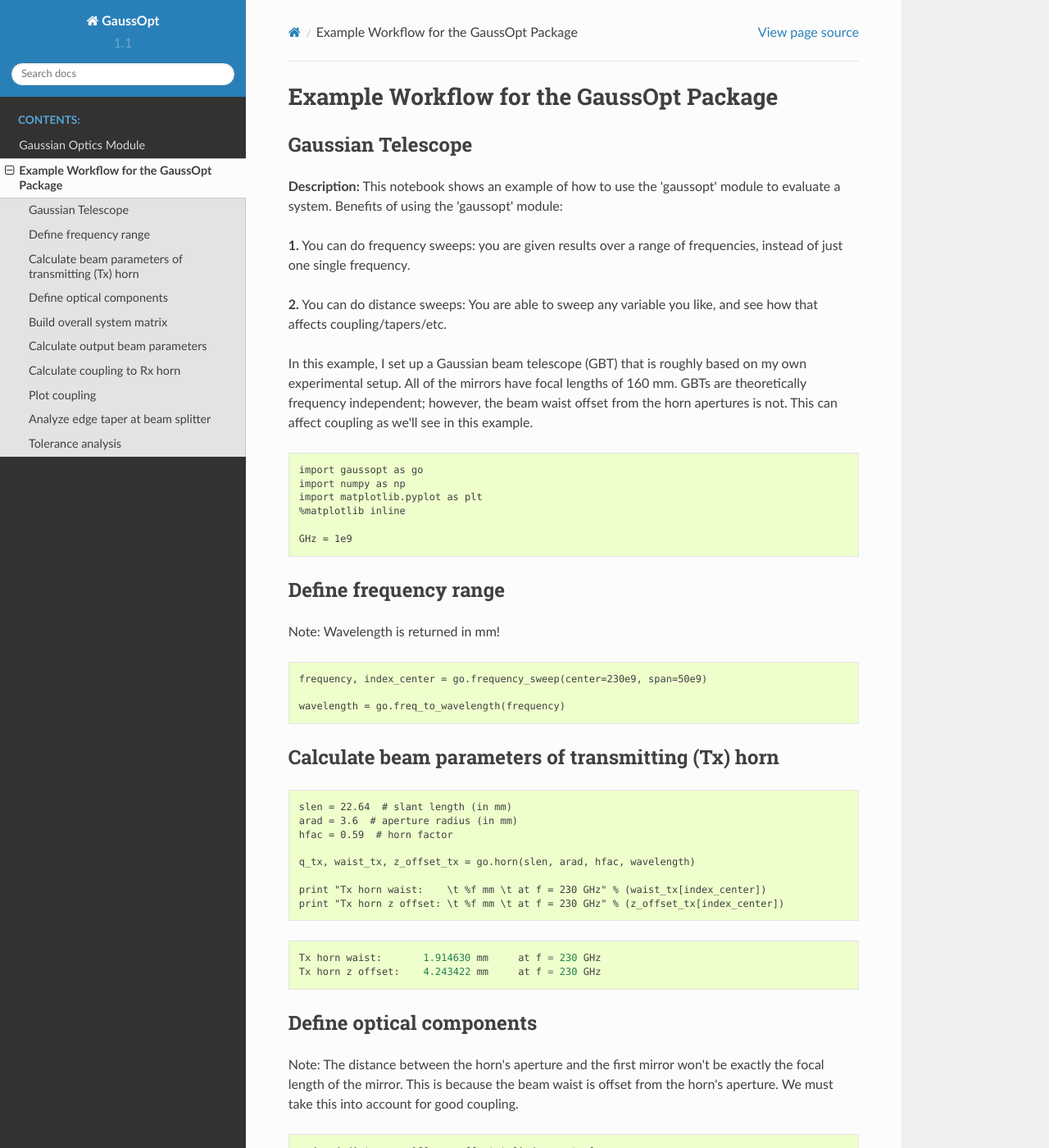
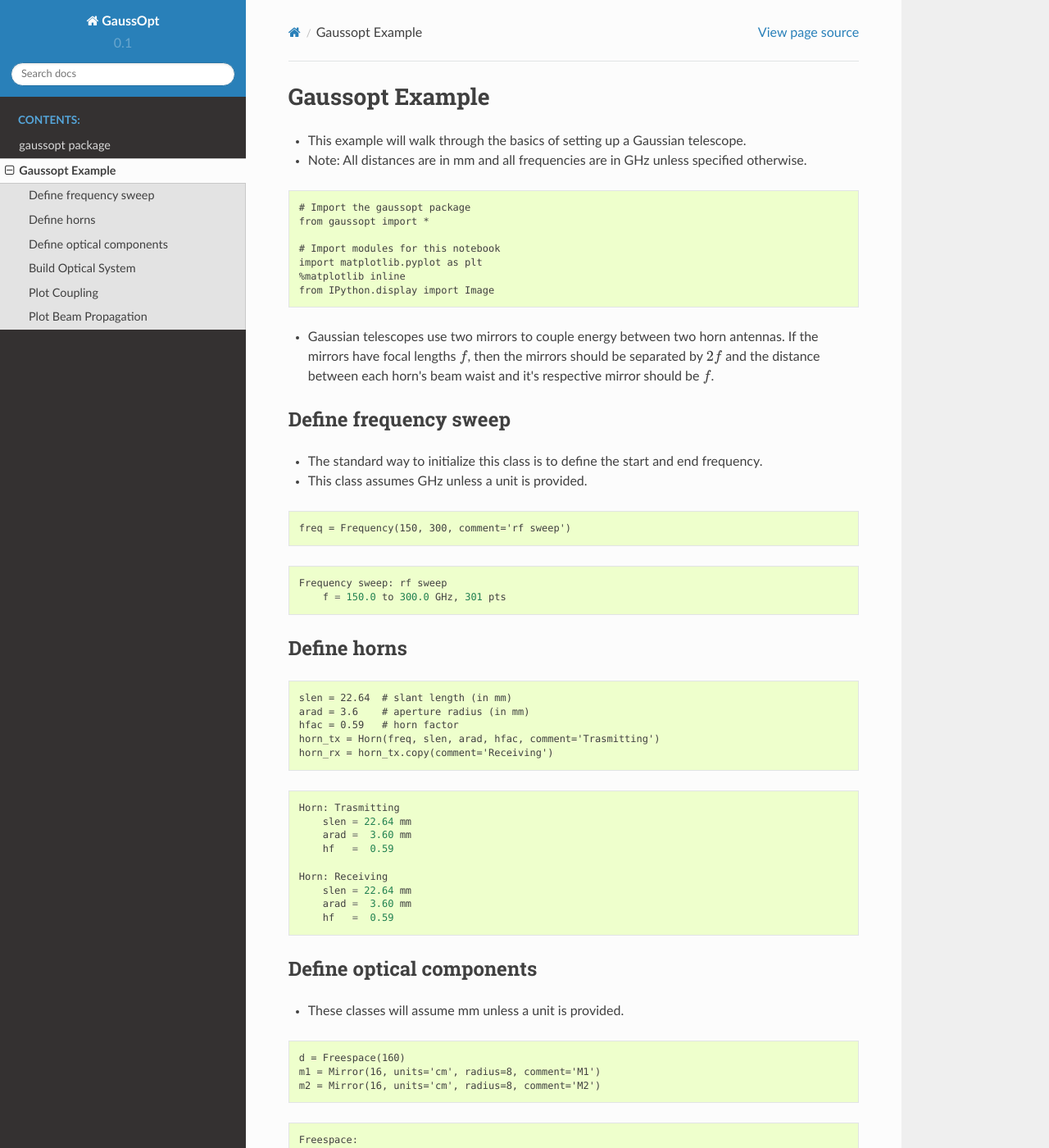
Before and after one commit to garrettj403/GaussOpt, a Sphinx documentation site: the page built from docs/source/gaussopt_example.rst, in a window 1280 px wide and 1400 px high. Shown: the whole window at 82% size. Built offline with Sphinx 7.4.7 and the Read the Docs theme 2.0.0, drawn with Linux system fonts in a browser that asks for light colours; some of the changed text lies outside the part shown.

Commit message:
Update documentation

```diff
--- a/docs/source/conf.py
+++ b/docs/source/conf.py
@@ -18,10 +18,11 @@
 #
 import os
 import sys
-# sys.path.insert(0, os.path.abspath('/Volumes/Data/garrett/GoogleDrive/PyProj/GaussOpt/'))
 sys.path.insert(0, os.path.abspath('../..'))
 sys.path.insert(0, os.path.abspath('..'))
 print os.getcwd()
+
+autoclass_content = 'both'
 
 # -- General configuration ------------------------------------------------
 
@@ -61,9 +62,9 @@ author = u'John Garrett'
 # built documents.
 #
 # The short X.Y version.
-version = u'1.1'
+version = u'0.1'
 # The full version, including alpha/beta/rc tags.
-release = u'1.1'
+release = u'0.1.dev1'
 
 # The language for content autogenerated by Sphinx. Refer to documentation
 # for a list of supported languages.
@@ -116,11 +117,11 @@ htmlhelp_basename = 'GaussOptdoc'
 latex_elements = {
     # The paper size ('letterpaper' or 'a4paper').
     #
-    # 'papersize': 'letterpaper',
+    'papersize': 'a4paper',
 
     # The font size ('10pt', '11pt' or '12pt').
     #
-    # 'pointsize': '10pt',
+    'pointsize': '12pt',
 
     # Additional stuff for the LaTeX preamble.
     #
@@ -128,7 +129,7 @@ latex_elements = {
 
     # Latex figure (float) alignment
     #
-    # 'figure_align': 'htbp',
+    'figure_align': 'h',
 }
 
 # Grouping the document tree into LaTeX files. List of tuples
--- a/docs/source/gaussopt_example.rst
+++ b/docs/source/gaussopt_example.rst
@@ -1,273 +1,158 @@
 
-Example Workflow for the GaussOpt Package
-=========================================
+Gaussopt Example
+================
 
-Gaussian Telescope
-~~~~~~~~~~~~~~~~~~
-
-**Description:** This notebook shows an example of how to use the
-'gaussopt' module to evaluate a system. Benefits of using the 'gaussopt'
-module:
-
-**1.** You can do frequency sweeps: you are given results over a range
-of frequencies, instead of just one single frequency.
-
-**2.** You can do distance sweeps: You are able to sweep any variable
-you like, and see how that affects coupling/tapers/etc.
-
-In this example, I set up a Gaussian beam telescope (GBT) that is
-roughly based on my own experimental setup. All of the mirrors have
-focal lengths of 160 mm. GBTs are theoretically frequency independent;
-however, the beam waist offset from the horn apertures is not. This can
-affect coupling as we'll see in this example.
+-  This example will walk through the basics of setting up a Gaussian
+   telescope.
+-  Note: All distances are in mm and all frequencies are in GHz unless
+   specified otherwise.
 
 .. code:: ipython2
 
-    import gaussopt as go
-    import numpy as np
+    # Import the gaussopt package
+    from gaussopt import *
+
+    # Import modules for this notebook
     import matplotlib.pyplot as plt
     %matplotlib inline
+    from IPython.display import Image
 
-    GHz = 1e9
+-  Gaussian telescopes use two mirrors to couple energy between two horn
+   antennas. If the mirrors have focal lengths :math:`f`, then the
+   mirrors should be separated by :math:`2f` and the distance between
+   each horn's beam waist and it's respective mirror should be
+   :math:`f`.
 
-Define frequency range
-~~~~~~~~~~~~~~~~~~~~~~
+Define frequency sweep
+----------------------
 
-Note: Wavelength is returned in mm!
+-  The standard way to initialize this class is to define the start and
+   end frequency.
+-  This class assumes GHz unless a unit is provided.
 
 .. code:: ipython2
 
-    frequency, index_center = go.frequency_sweep(center=230e9, span=50e9)
+    freq = Frequency(150, 300, comment='rf sweep')
 
-    wavelength = go.freq_to_wavelength(frequency)
 
-Calculate beam parameters of transmitting (Tx) horn
-~~~~~~~~~~~~~~~~~~~~~~~~~~~~~~~~~~~~~~~~~~~~~~~~~~~
+.. parsed-literal::
+
+    Frequency sweep: rf sweep
+    	f = 150.0 to 300.0 GHz, 301 pts
+
+
+
+Define horns
+------------
 
 .. code:: ipython2
 
     slen = 22.64  # slant length (in mm)
-    arad = 3.6  # aperture radius (in mm)
-    hfac = 0.59  # horn factor
-
-    q_tx, waist_tx, z_offset_tx = go.horn(slen, arad, hfac, wavelength)
-
-    print "Tx horn waist:    \t %f mm \t at f = 230 GHz" % (waist_tx[index_center])
-    print "Tx horn z offset: \t %f mm \t at f = 230 GHz" % (z_offset_tx[index_center])
+    arad = 3.6    # aperture radius (in mm)
+    hfac = 0.59   # horn factor
+    horn_tx = Horn(freq, slen, arad, hfac, comment='Trasmitting')
+    horn_rx = horn_tx.copy(comment='Receiving')
 
 
 .. parsed-literal::
 
-    Tx horn waist:       1.914630 mm     at f = 230 GHz
-    Tx horn z offset:    4.243422 mm     at f = 230 GHz
+    Horn: Trasmitting
+    	slen = 22.64 mm
+    	arad =  3.60 mm
+    	hf   =  0.59
+
+    Horn: Receiving
+    	slen = 22.64 mm
+    	arad =  3.60 mm
+    	hf   =  0.59
+
 
 
 Define optical components
-~~~~~~~~~~~~~~~~~~~~~~~~~
+-------------------------
 
-Note: The distance between the horn's aperture and the first mirror
-won't be exactly the focal length of the mirror. This is because the
-beam waist is offset from the horn's aperture. We must take this into
-account for good coupling.
+-  These classes will assume mm unless a unit is provided.
 
 .. code:: ipython2
 
-    reduced_distance = 160 - z_offset_tx[index_center]
-    print "Distance b/w horn and mirror = {0:.2f} mm".format(reduced_distance)
+    d = Freespace(160)
+    m1 = Mirror(16, units='cm', radius=8, comment='M1')
+    m2 = Mirror(16, units='cm', radius=8, comment='M2')
 
 
 .. parsed-literal::
 
-    Distance b/w horn and mirror = 155.76 mm
+    Freespace:
+    	d = 160.0 mm
 
+    Mirror: M1
+    	f = 16.0 cm
+
+    Mirror: M2
+    	f = 16.0 cm
+
+
+
+-  Note that the distance between the horn and the mirror needs to be
+   reduced because the actual beam waist will be behind the horn
+   aperture.
 
 .. code:: ipython2
 
-    air_160_reduced = go.freespace(160 - z_offset_tx[index_center])
-    air_160         = go.freespace(160)
-    mirror_f160     = go.mirror(160)
-
-Build overall system matrix
-~~~~~~~~~~~~~~~~~~~~~~~~~~~
-
-.. code:: ipython2
-
-    system = go.cascade_system(air_160_reduced,
-                               mirror_f160,
-                               air_160,
-                               air_160,
-                               mirror_f160,
-                               air_160_reduced)
-
-Calculate output beam parameters
-~~~~~~~~~~~~~~~~~~~~~~~~~~~~~~~~
-
-.. code:: ipython2
-
-    q_out, waist_out, R_out = go.beam_output(system, q_tx, wavelength)
-
-Calculate coupling to Rx horn
-~~~~~~~~~~~~~~~~~~~~~~~~~~~~~
-
-.. code:: ipython2
-
-    coupling = go.coupling(q_out, slen, arad, hfac, wavelength)
-    print "Coupling = {0:.2f} %\tat f = 230 GHz".format(coupling[index_center] * 100)
+    z_offset = horn_tx.z_offset(units='mm')[freq.idx(230)]
+    d_red = Freespace(160 - z_offset, comment='reduced')
 
 
 .. parsed-literal::
 
-    Coupling = 100.00 % at f = 230 GHz
+    Freespace: reduced
+    	d = 155.8 mm
 
 
-Plot coupling
-~~~~~~~~~~~~~
 
-As seen here, the coupling isn't always 100%!
+Build Optical System
+--------------------
 
 .. code:: ipython2
 
-    plt.rc('axes', labelsize='large', titlesize='large')
-    plt.rc('xtick', labelsize='large')
-    plt.rc('ytick', labelsize='large')
-    plt.rc('lines', linewidth=3)
+    component_list = (d_red, m1, d, d, m2, d_red)
 
-    plt.figure(figsize=(5,5))
-    plt.plot(frequency / 1e9, coupling * 100)
-    plt.xlabel('Frequency (GHz)')
-    plt.ylabel('Coupling (%)')
-    plt.grid(True)
-    plt.ylim([96, 100])
-    plt.xlim([180, 280])
-    plt.show()
+    system = System(horn_tx, component_list, horn_rx)
+
+
+.. parsed-literal::
+
+    System:
+    [[-1.          0.00848684]
+     [ 0.         -1.        ]]
+
+
+Plot Coupling
+-------------
+
+.. code:: ipython2
+
+    system.plot_coupling()
+    system.print_best_coupling()
+
+
+
+.. image:: _images/output_14_0.png
+
+
+.. parsed-literal::
+
+    Best coupling: 100.0 % at 230.0 GHz
+
+
+Plot Beam Propagation
+---------------------
+
+.. code:: ipython2
+
+    fig, ax = plt.subplots(figsize=(8,5))
+    system.plot_system(ax=ax)
 
 
 
 .. image:: _images/output_16_0.png
-
-
-Analyze edge taper at beam splitter
-~~~~~~~~~~~~~~~~~~~~~~~~~~~~~~~~~~~
-
-Note how frequency dependent this is!
-
-.. code:: ipython2
-
-    # The beam splitter is inbetween the two mirrors
-    # Therefore, build the system matrix up to this point
-    system_bs = air_160 * mirror_f160 * air_160_reduced
-    _, waist_at_bs, _ = go.beam_output(system_bs, q_tx, wavelength)
-    print "Beam waist at beamsplitter = {0:.2f} mm  at f = 230 GHz".format(waist_at_bs[index_center])
-
-    plt.figure(figsize=(5,5))
-    plt.plot(frequency / 1e9, waist_at_bs)
-    plt.xlabel('Frequency (GHz)')
-    plt.ylabel('Beam Waist [mm]')
-    plt.grid(True)
-    # plt.ylim([96, 100])
-    plt.xlim([180, 280])
-    plt.title('Beam Waist')
-    plt.show()
-
-    beamsplitter_aperture_radius = 60.  # in mm
-    print "Beam-splitter radius = {0:.2f} mm".format(beamsplitter_aperture_radius)
-
-    # Edge taper is returned in dB
-    taper = go.edge_taper(waist_at_bs, beamsplitter_aperture_radius)
-    print "Edge taper = {0:.2f} dB  at 230 GHz".format(taper[index_center])
-
-    plt.figure(figsize=(5,5))
-    plt.plot(frequency / 1e9, taper)
-    plt.xlabel('Frequency (GHz)')
-    plt.ylabel('Taper [dB]')
-    plt.grid(True)
-    plt.xlim([180, 280])
-    plt.title('Edge Taper')
-    plt.show()
-
-
-.. parsed-literal::
-
-    Beam waist at beamsplitter = 34.67 mm  at f = 230 GHz
-
-
-
-.. image:: _images/output_18_1.png
-
-
-.. parsed-literal::
-
-    Beam-splitter radius = 60.00 mm
-    Edge taper = 26.01 dB  at 230 GHz
-
-
-
-.. image:: _images/output_18_3.png
-
-
-Tolerance analysis
-~~~~~~~~~~~~~~~~~~
-
-What happens if the receiving horn is out of place?
-
-.. code:: ipython2
-
-    offset = np.linspace(-50, 50, 101)  # plus or minus 1 cm
-
-    coupling_results = np.zeros((np.alen(offset), np.alen(frequency)))
-
-    for ind, d in enumerate(offset):
-        air_160_red_and_offset = go.freespace(160 - z_offset_tx[index_center] + d)
-        system = air_160_red_and_offset * mirror_f160 * air_160 * air_160 * mirror_f160 * air_160_reduced
-        q_out, waist_out, R_out = go.beam_output(system, q_tx, wavelength)
-        coupling_results[ind] = go.coupling(q_out, slen, arad, hfac, wavelength)*100
-
-    plt.figure(figsize=(5,5))
-    plt.pcolor(frequency / GHz, offset, coupling_results, cmap='plasma', vmin=60, vmax=100)
-    plt.xlabel('Frequency [GHz]')
-    plt.ylabel('Offset [mm]')
-    # plt.zlim([0, 100])
-    cb = plt.colorbar()
-    cb.set_label('Coupling')
-
-
-
-.. image:: _images/output_20_0.png
-
-
-Or if they're both off
-
-.. code:: ipython2
-
-    frequency = np.array([230 * GHz])
-    index_center = 0
-    wavelength = 3e8 / frequency * 1000
-
-    q_in, waist_in, z_offset_in = go.horn(slen, arad, hfac, wavelength)
-
-    distance1 = np.linspace(100, 200, 101)  # plus or minus 1 cm
-    distance2 = np.linspace(100, 200, 101)  # plus or minus 1 cm
-
-    coupling_results = np.zeros((np.alen(distance1), np.alen(distance2)))
-
-    for ind1, d1 in enumerate(distance1):
-        for ind2, d2 in enumerate(distance2):
-
-            air_160_red_and_offset1 = go.freespace(d1)
-            air_160_red_and_offset2 = go.freespace(d2)
-
-            system = air_160_red_and_offset1 * mirror_f160 * air_160 * air_160 * mirror_f160 * air_160_red_and_offset2
-            q_out, waist_out, R_out = go.beam_output(system, q_in, wavelength)
-
-            coupling_results[ind1, ind2] = go.coupling(q_out, slen, arad, hfac, wavelength)[0]*100
-
-    plt.figure(figsize=(5,5))
-    plt.pcolor(distance1, distance2, coupling_results, cmap='plasma', vmin=0, vmax=100)
-    plt.xlabel('Horn1 -> M1 [mm]')
-    plt.ylabel('Horn2 -> M2 [mm]')
-    cb = plt.colorbar()
-    cb.set_label('Coupling (%)')
-
-
-
-.. image:: _images/output_22_0.png
```
Also changed, not shown: README.md (+1 -5 lines), docs/source/gaussopt.rst (added, +46 -0 lines), docs/source/index.rst (+5 -12 lines), docs/source/modules.rst (added, +7 -0 lines), gaussopt/__init__.py (+4 -11 lines), docs/source/_images/output_14_0.png (added), docs/source/_images/output_16_0.png, docs/source/_images/output_18_1.png (deleted), docs/source/_images/output_18_3.png (deleted), docs/source/_images/output_20_0.png (deleted), docs/source/_images/output_22_0.png (deleted), gaussopt_example.ipynb, 1 other file.
